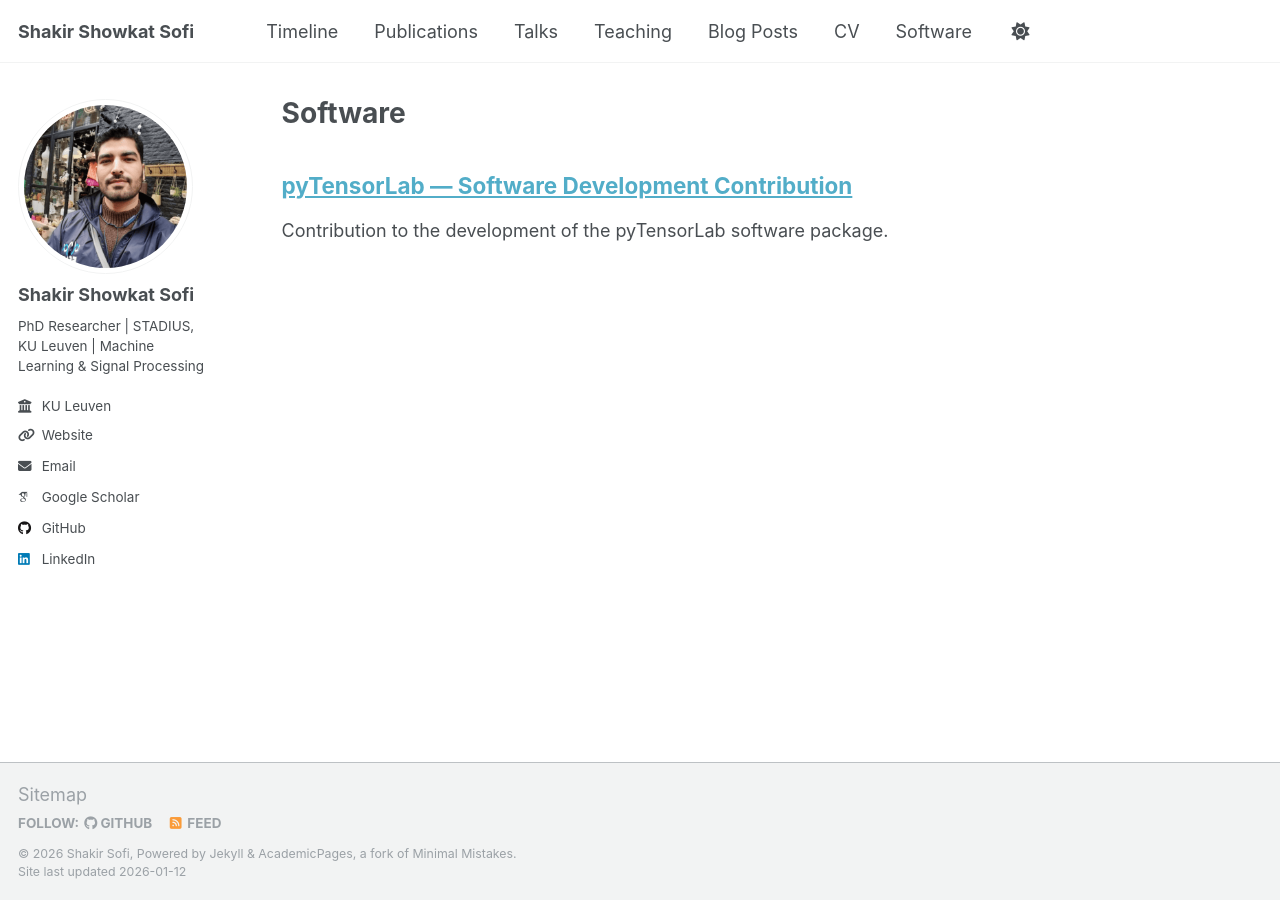
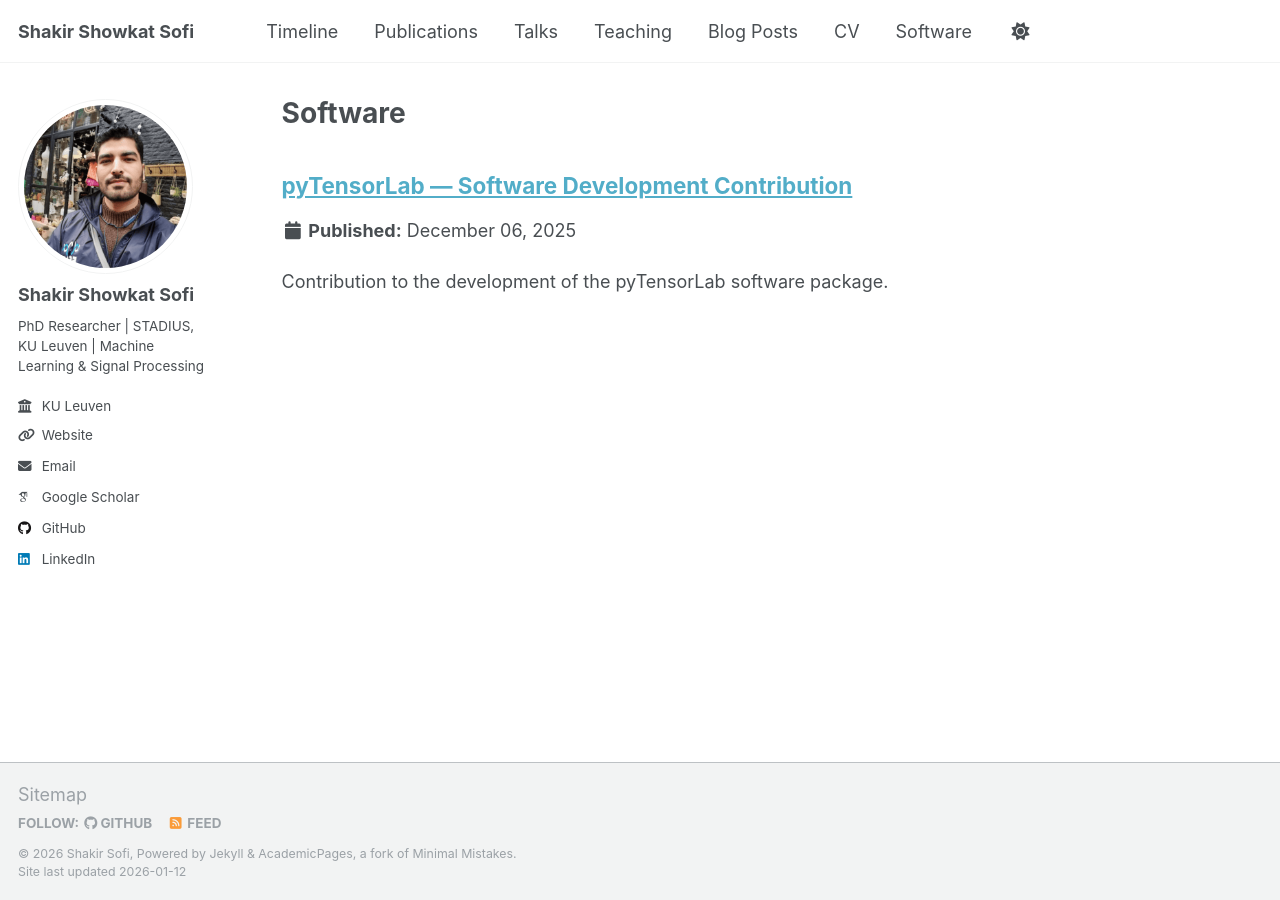
Before and after one commit to ShakirSofi/shakirsofi.github.io, a Jekyll site: the page built from _pages/software.md, in a window 1280 px wide. Built offline with Jekyll 4.4.1, drawn with Linux system fonts in a browser that asks for light colours; some web fonts are replaced; a script that is not in the unit is left out.

Commit message:
Refactor software page to use archive include

```diff
--- a/_pages/software.md
+++ b/_pages/software.md
@@ -4,9 +4,8 @@ title: "Software"
 permalink: /software/
 ---
 
-{% for item in site.software %}
-  <h2>
-    <a href="{{ item.url }}">{{ item.title }}</a>
-  </h2>
-  <p>{{ item.excerpt }}</p>
+{% include base_path %}
+
+{% for post in site.software reversed %}
+  {% include archive-single.html %}
 {% endfor %}
```
